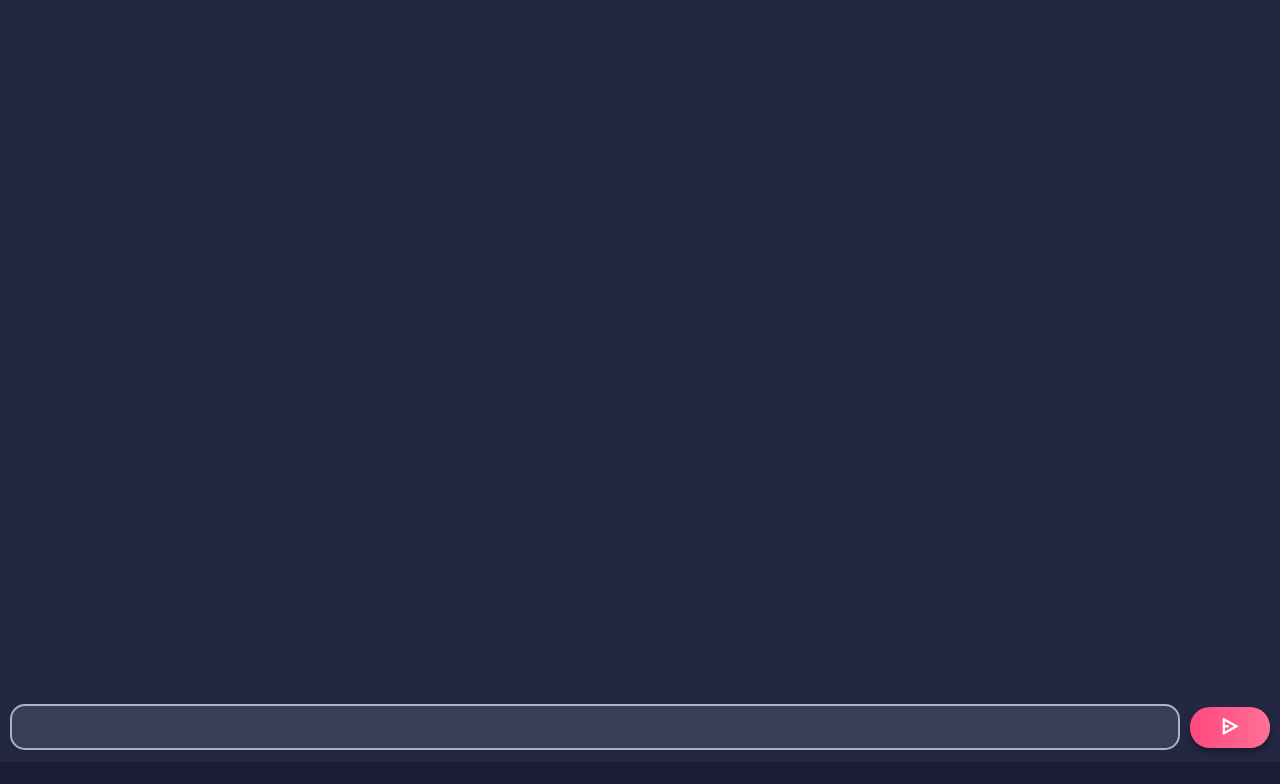
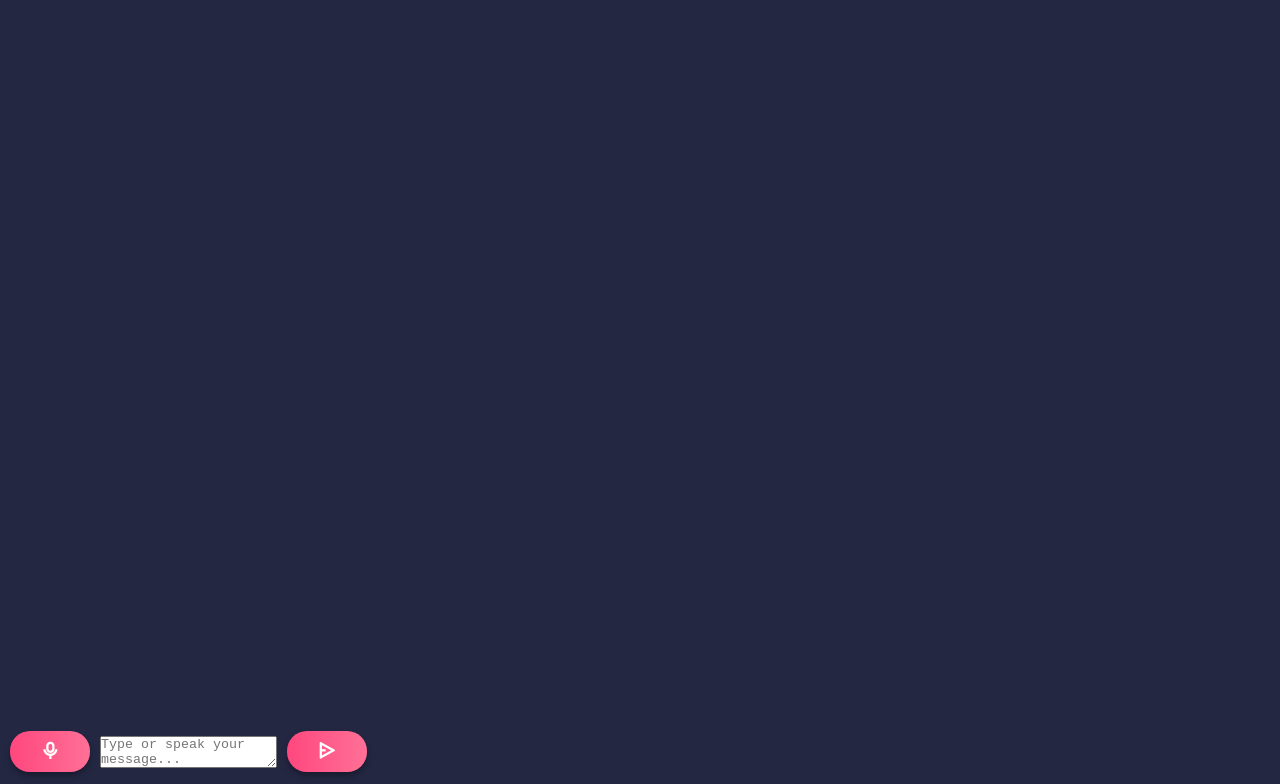
Before and after one commit to Karan-Developer-69/Lysis-Ai, a website built with Vite: page Client/index.html in a window 1280 px wide. Shown: the part 38-822 px from the top of the page. Before the commit the page ends 800 px from the top, so only its background shows below. Built offline with nearby package versions, Linux system fonts and the light colour scheme; no server answers.

Commit message:
Add files via upload

```diff
--- a/Client/index.html
+++ b/Client/index.html
@@ -1,3 +1,4 @@
+
 <!doctype html>
 <html lang="en">
   <head>
@@ -5,21 +6,29 @@
     <link rel="icon" type="image/svg+xml" href="/vite.svg" />
     <meta name="viewport" content="width=device-width, initial-scale=1.0" />
     <link
-    href="https://cdn.jsdelivr.net/npm/remixicon@4.5.0/fonts/remixicon.css"
-    rel="stylesheet"
+      href="https://cdn.jsdelivr.net/npm/remixicon@4.5.0/fonts/remixicon.css"
+      rel="stylesheet"
     />
     <title>Lysis</title>
   </head>
   <body>
+    <header>
+      <h3>Lysis</h3>
+    </header>
     <main>
       <div class="chat-container">
-
-        </div>
+        <!-- Chat messages will be appended here -->
+      </div>
       <div class="chat-input-container">
-        <input id="user-input" autocomplete="off" type="text">
-        <button id="send-btn"><i class="ri-send-plane-2-line"></i></button>
+        <!-- Mic button for voice input -->
+        <button id="mic-btn"><i class="ri-mic-line"></i></button></code>
+        <textarea id="user-input" autocomplete="off" placeholder="Type or speak your message..."></textarea>
+        <button id="send-btn"><i class="ri-send-plane-2-line"></i></button></code>
       </div>
     </main>
+    <script src="https://code.responsivevoice.org/responsivevoice.js?key=YOUR_UNIQUE_KEY"></script>
+
     <script type="module" src="/src/main.js"></script>
+
   </body>
 </html>
```
